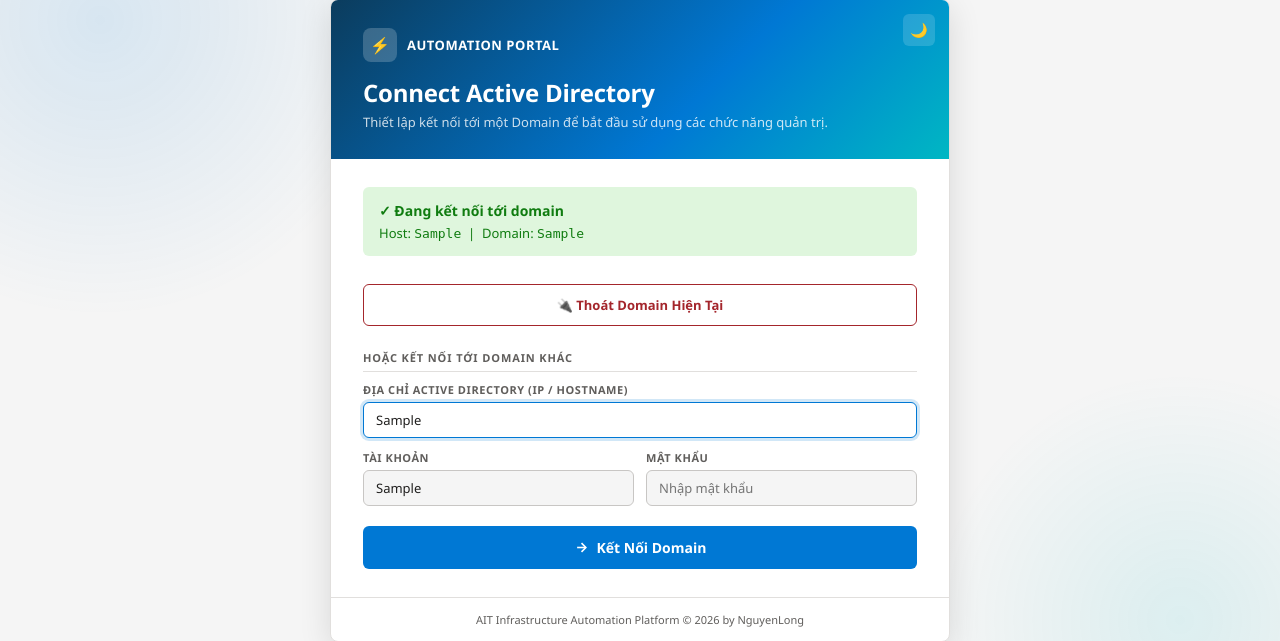
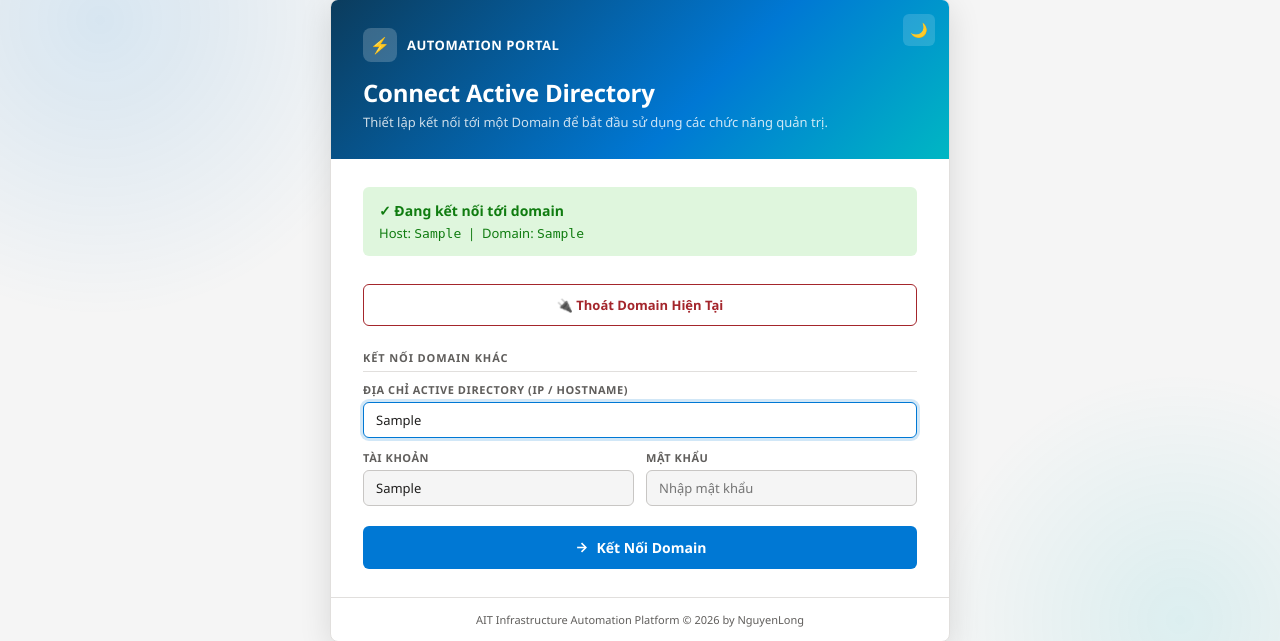
Before and after one commit to Nguyenlong-devops/web-app, a Flask app: page /connect-domain in a window 1280 px wide. Shown: the part 80-721 px from the top of the page. Run offline with Flask 3, Linux system fonts and the light colour scheme; a database or web service that is not in the repository returns one stand-in record (values such as "Sample title"); some libraries are stand-ins or nearby versions; some web fonts are replaced.

Commit message:
test deploy

```diff
--- a/app/templates/connect_domain.html
+++ b/app/templates/connect_domain.html
@@ -274,7 +274,7 @@ body::after {
                 🔌 Thoát Domain Hiện Tại
             </button>
         </form>
-        <div class="section-label" style="margin-top:24px;">Hoặc kết nối tới domain khác</div>
+        <div class="section-label" style="margin-top:24px;">kết nối domain khác</div>
         {% endif %}
 
         <form method="POST" action="/connect-domain">
```
